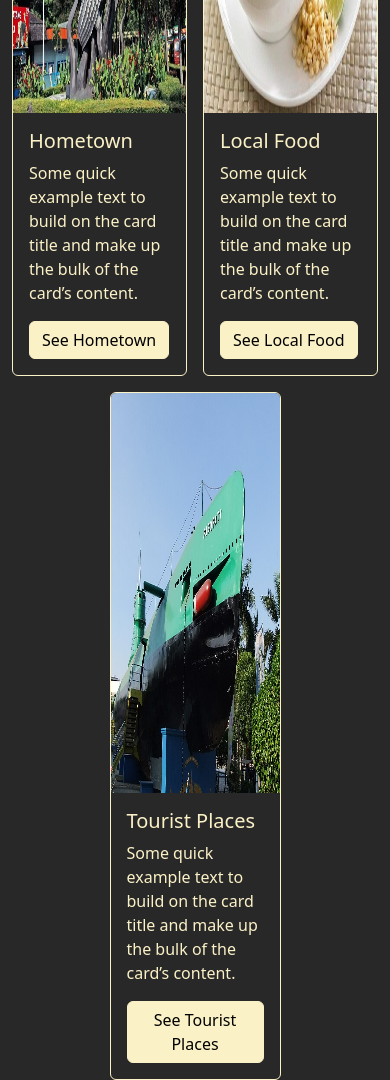
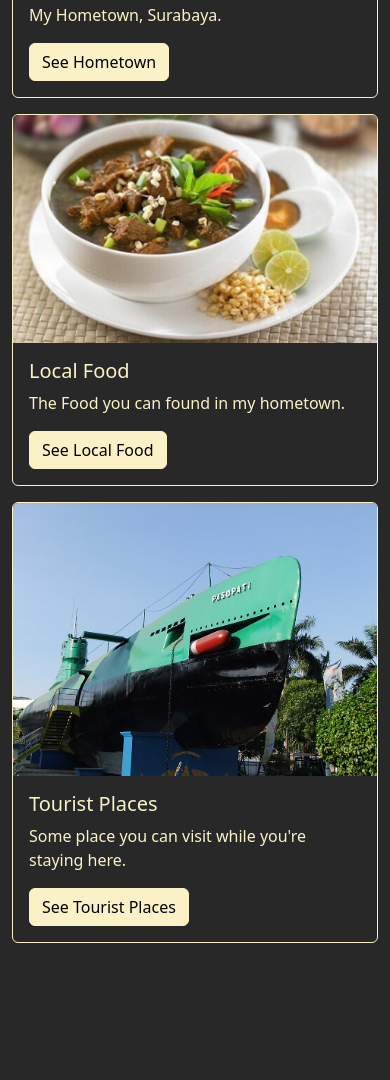
Before and after one commit to Grydr/webpro-quiz-1, a website built with Vite: page src/index.html in a window 390 px wide. Shown: the part 785-1865 px from the top of the page. After the commit the page ends 1728 px from the top, so only its background shows below. Built offline with nearby package versions, Linux system fonts and the light colour scheme.

Commit message:
fix homepage card responsiveness

```diff
--- a/src/index.html
+++ b/src/index.html
@@ -38,40 +38,37 @@
   </div>
 
   <div class="container">
-    <div class="row row-cols-2 g-3">
-      <div class="col">
-        <div class="card border-primary border-1">
-          <img src="img/surabaya/sura_baya.jpg" class="card-img-top" height="400">
+    <div class="row row-cols-md-2 g-3 align-items-stretch">
+      <div class="col-md-6">
+        <div class="card border-primary border-1 h-100">
+          <img src="img/surabaya/sura_baya.jpg" class="card-img-top img h-100 w-100" height="400">
           <div class="card-body">
             <h5 class="card-title">Hometown</h5>
-            <p class="card-text">Some quick example text to build on the card title and make up the bulk of the card’s
-              content.</p>
+            <p class="card-text">My Hometown, Surabaya.</p>
             <a href="hometown.html" class="btn btn-primary">See Hometown</a>
           </div>
         </div>
       </div>
 
-      <div class="col">
-        <div class="card border-primary border-1">
-          <img src="img/surabaya/rawon.jpg" class="card-img-top" height="400">
+      <div class="col-md-6">
+        <div class="card border-primary border-1 h-100">
+          <img src="img/surabaya/rawon.jpg" class="card-img-top img-fluid h-100 w-100" height="400">
           <div class="card-body">
             <h5 class="card-title">Local Food</h5>
-            <p class="card-text">Some quick example text to build on the card title and make up the bulk of the card’s
-              content.</p>
+            <p class="card-text">The Food you can found in my hometown.</p>
             <a href="food.html" class="btn btn-primary">See Local Food</a>
           </div>
         </div>
       </div>
     </div>
 
-    <div class="row mt-3 row-cols-2 justify-content-center">
+    <div class="row mt-3 row-cols-md-2 justify-content-center">
       <div class="col">
-        <div class="card border-primary border-1">
-          <img src="img/surabaya/Submarine_Monument_Surabaya_2.JPG" class="card-img-top" height="400">
+        <div class="card border-primary border-1 h-auto">
+          <img src="img/surabaya/Submarine_Monument_Surabaya_2.JPG" class="card-img-top img-fluid" height="400">
           <div class="card-body">
             <h5 class="card-title">Tourist Places</h5>
-            <p class="card-text">Some quick example text to build on the card title and make up the bulk of the card’s
-              content.</p>
+            <p class="card-text">Some place you can visit while you're staying here.</p>
             <a href="tourist.html" class="btn btn-primary">See Tourist Places</a>
           </div>
         </div>
```
